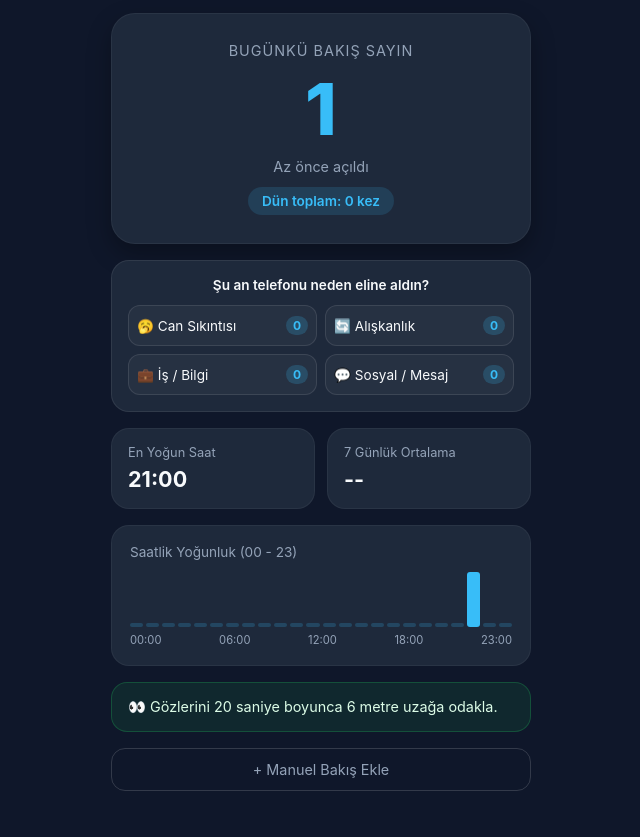
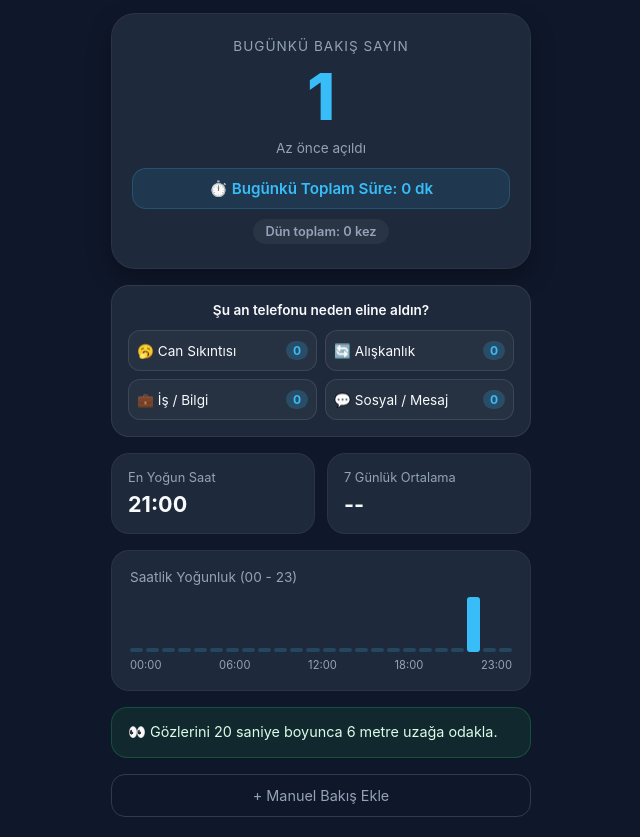
Before and after one commit to solomonkavk64-max/Ekran-Bagi, a plain HTML site: page index.html in a window 1280 px wide. Shown: the part 55-892 px from the top of the page, without its empty margins (319-959 px from the left). Before the commit the page ends 866 px from the top, so only its background shows below. Drawn offline with nearby package versions, Linux system fonts and the light colour scheme; no server answers.

Commit message:
Update index.html

```diff
--- a/index.html
+++ b/index.html
@@ -39,26 +39,38 @@
     .hero-card {
       background: var(--card);
       border-radius: 24px;
-      padding: 28px 20px;
+      padding: 24px 20px;
       text-align: center;
       box-shadow: 0 10px 25px rgba(0,0,0,0.3);
       border: 1px solid rgba(255,255,255,0.05);
     }
-    .hero-label { font-size: 0.9rem; color: var(--muted); text-transform: uppercase; letter-spacing: 1px; }
-    .hero-count { font-size: 4.5rem; font-weight: 800; line-height: 1.1; margin: 10px 0; color: var(--accent); }
-    .hero-sub { font-size: 0.9rem; color: var(--muted); }
+    .hero-label { font-size: 0.85rem; color: var(--muted); text-transform: uppercase; letter-spacing: 1px; }
+    .hero-count { font-size: 4rem; font-weight: 800; line-height: 1.1; margin: 8px 0; color: var(--accent); }
+    .hero-sub { font-size: 0.85rem; color: var(--muted); margin-bottom: 12px; }
+
+    /* Ekran Süresi Rozeti */
+    .time-spent-box {
+      background: rgba(56, 189, 248, 0.1);
+      border: 1px solid rgba(56, 189, 248, 0.2);
+      border-radius: 14px;
+      padding: 10px;
+      font-size: 0.95rem;
+      font-weight: 600;
+      color: var(--accent);
+      margin-top: 10px;
+    }
+
     .comparison-badge {
       display: inline-block;
-      margin-top: 12px;
-      padding: 6px 14px;
+      margin-top: 10px;
+      padding: 5px 12px;
       border-radius: 99px;
-      font-size: 0.85rem;
+      font-size: 0.8rem;
       font-weight: 600;
-      background: rgba(56, 189, 248, 0.15);
-      color: var(--accent);
+      background: rgba(255, 255, 255, 0.05);
+      color: var(--muted);
     }
 
-    /* Duygu / Neden Etiketi Kartı */
     .reason-card {
       background: var(--card);
       border-radius: 18px;
@@ -161,6 +173,11 @@
       <div class="hero-label">Bugünkü Bakış Sayın</div>
       <div class="hero-count" id="todayCount">1</div>
       <div class="hero-sub" id="lastElapsed">Az önce açıldı</div>
+
+      <div class="time-spent-box" id="timeSpentBox">
+        ⏱️ Bugünkü Toplam Süre: 0 dk
+      </div>
+
       <div class="comparison-badge" id="compareBadge">Dün toplam: 0 kez</div>
     </div>
 
@@ -244,6 +261,7 @@
       return d.toISOString().split('T')[0];
     }
 
+    let sessionStartTime = Date.now();
     let lastTriggerTime = 0;
 
     function getTodayData() {
@@ -252,6 +270,7 @@
         view_count: 0,
         hourly_counts: new Array(24).fill(0),
         reasons: { 'Can Sıkıntısı': 0, 'Alışkanlık': 0, 'İş / Bilgi': 0, 'Sosyal / Mesaj': 0 },
+        total_minutes: 0,
         last_opened: null
       };
     }
@@ -267,6 +286,7 @@
             view_count: localData.view_count,
             hourly_counts: localData.hourly_counts,
             reasons: localData.reasons,
+            total_minutes: localData.total_minutes,
             last_opened: localData.last_opened
           }, { onConflict: 'device_id,check_date' });
 
@@ -277,14 +297,29 @@
       }
     }
 
+    // Oturum süresini hesaplayıp ekleyen fonksiyon
+    function updateActiveTime() {
+      const now = Date.now();
+      const elapsedMins = Math.floor((now - sessionStartTime) / 60000);
+      if (elapsedMins > 0) {
+        const todayStr = getLocalDateStr(0);
+        let localData = getTodayData();
+        localData.total_minutes = (localData.total_minutes || 0) + elapsedMins;
+        localStorage.setItem('ekranbagi_data_' + todayStr, JSON.stringify(localData));
+        sessionStartTime = now; // Süreyi sıfırla, yeniden saymaya başla
+        return localData;
+      }
+      return getTodayData();
+    }
+
     async function recordCheck(force = false) {
       const now = Date.now();
       if (!force && (now - lastTriggerTime < 5000)) return;
       lastTriggerTime = now;
 
+      let localData = updateActiveTime();
       const todayStr = getLocalDateStr(0);
       const currentHour = new Date().getHours();
-      let localData = getTodayData();
       if (!localData.reasons) localData.reasons = { 'Can Sıkıntısı': 0, 'Alışkanlık': 0, 'İş / Bilgi': 0, 'Sosyal / Mesaj': 0 };
 
       const prevOpened = localData.last_opened;
@@ -300,7 +335,7 @@
 
     async function logReason(reasonName) {
       const todayStr = getLocalDateStr(0);
-      let localData = getTodayData();
+      let localData = updateActiveTime();
       if (!localData.reasons) localData.reasons = { 'Can Sıkıntısı': 0, 'Alışkanlık': 0, 'İş / Bilgi': 0, 'Sosyal / Mesaj': 0 };
 
       localData.reasons[reasonName] = (localData.reasons[reasonName] || 0) + 1;
@@ -316,6 +351,7 @@
 
     function renderUI(data, prevOpened) {
       document.getElementById('todayCount').textContent = data.view_count;
+      document.getElementById('timeSpentBox').textContent = `⏱️ Bugünkü Toplam Süre: ${data.total_minutes || 0} dk`;
 
       if (data.reasons) {
         Object.keys(data.reasons).forEach(key => {
@@ -384,9 +420,13 @@
       recordCheck();
     });
 
+    // Kullanıcı uygulamadan çıktığında veya sekme değiştirdiğinde süreyi kaydet
     document.addEventListener('visibilitychange', () => {
       if (document.visibilityState === 'visible') {
+        sessionStartTime = Date.now(); // Geri geldiğinde oturumu başlat
         recordCheck();
+      } else {
+        updateActiveTime(); // Arka plana geçtiğinde geçen süreyi işle ve kaydet
       }
     });
   </script>
```
